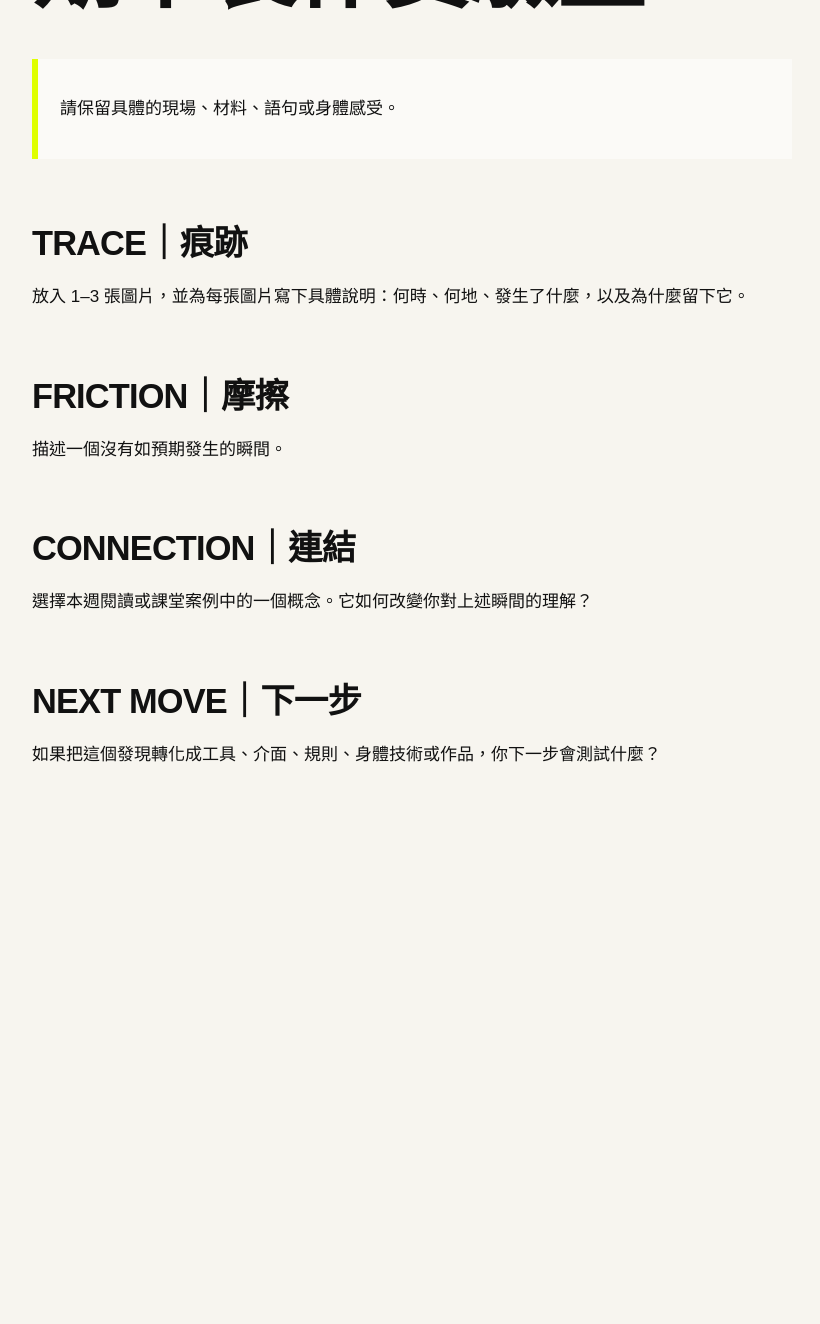
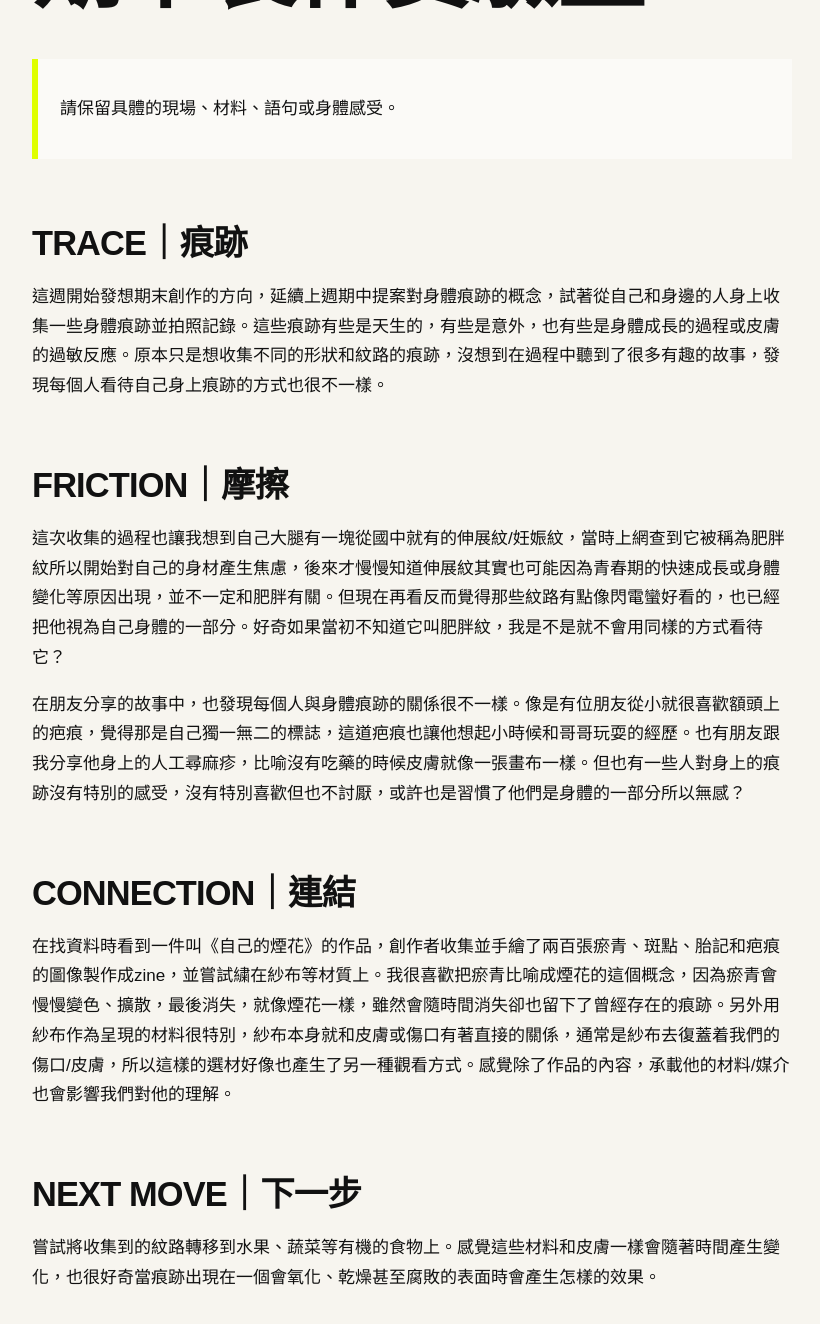
Before and after one commit to yychan27/fieldworkarchive, a Jekyll site: the page built from weeks/week-07.md, in a window 1280 px wide and 1400 px high, scrolled down 315 px. Shown: the top 1324 px of the window, without its empty margins (48-868 px from the left). Built offline with Jekyll 4.4.1, drawn with Linux system fonts in a browser that asks for light colours; before the commit the page ends 1192 px from its top, so only the background shows below that.

Commit message:
Update week-07.md

```diff
--- a/weeks/week-07.md
+++ b/weeks/week-07.md
@@ -11,16 +11,19 @@ permalink: /weeks/week-07/
 
 ## TRACE｜痕跡
 
-放入 1–3 張圖片，並為每張圖片寫下具體說明：何時、何地、發生了什麼，以及為什麼留下它。
+這週開始發想期末創作的方向，延續上週期中提案對身體痕跡的概念，試著從自己和身邊的人身上收集一些身體痕跡並拍照記錄。這些痕跡有些是天生的，有些是意外，也有些是身體成長的過程或皮膚的過敏反應。原本只是想收集不同的形狀和紋路的痕跡，沒想到在過程中聽到了很多有趣的故事，發現每個人看待自己身上痕跡的方式也很不一樣。
 
 ## FRICTION｜摩擦
 
-描述一個沒有如預期發生的瞬間。
+這次收集的過程也讓我想到自己大腿有一塊從國中就有的伸展紋/妊娠紋，當時上網查到它被稱為肥胖紋所以開始對自己的身材產生焦慮，後來才慢慢知道伸展紋其實也可能因為青春期的快速成長或身體變化等原因出現，並不一定和肥胖有關。但現在再看反而覺得那些紋路有點像閃電蠻好看的，也已經把他視為自己身體的一部分。好奇如果當初不知道它叫肥胖紋，我是不是就不會用同樣的方式看待它？
+
+在朋友分享的故事中，也發現每個人與身體痕跡的關係很不一樣。像是有位朋友從小就很喜歡額頭上的疤痕，覺得那是自己獨一無二的標誌，這道疤痕也讓他想起小時候和哥哥玩耍的經歷。也有朋友跟我分享他身上的人工尋麻疹，比喻沒有吃藥的時候皮膚就像一張畫布一樣。但也有一些人對身上的痕跡沒有特別的感受，沒有特別喜歡但也不討厭，或許也是習慣了他們是身體的一部分所以無感？
 
 ## CONNECTION｜連結
 
-選擇本週閱讀或課堂案例中的一個概念。它如何改變你對上述瞬間的理解？
+在找資料時看到一件叫《自己的煙花》的作品，創作者收集並手繪了兩百張瘀青、斑點、胎記和疤痕的圖像製作成zine，並嘗試繍在紗布等材質上。我很喜歡把瘀青比喻成煙花的這個概念，因為瘀青會慢慢變色、擴散，最後消失，就像煙花一樣，雖然會隨時間消失卻也留下了曾經存在的痕跡。另外用紗布作為呈現的材料很特別，紗布本身就和皮膚或傷口有著直接的關係，通常是紗布去復蓋着我們的傷口/皮膚，所以這樣的選材好像也產生了另一種觀看方式。感覺除了作品的內容，承載他的材料/媒介也會影響我們對他的理解。
+
 
 ## NEXT MOVE｜下一步
 
-如果把這個發現轉化成工具、介面、規則、身體技術或作品，你下一步會測試什麼？
+嘗試將收集到的紋路轉移到水果、蔬菜等有機的食物上。感覺這些材料和皮膚一樣會隨著時間產生變化，也很好奇當痕跡出現在一個會氧化、乾燥甚至腐敗的表面時會產生怎樣的效果。
```
